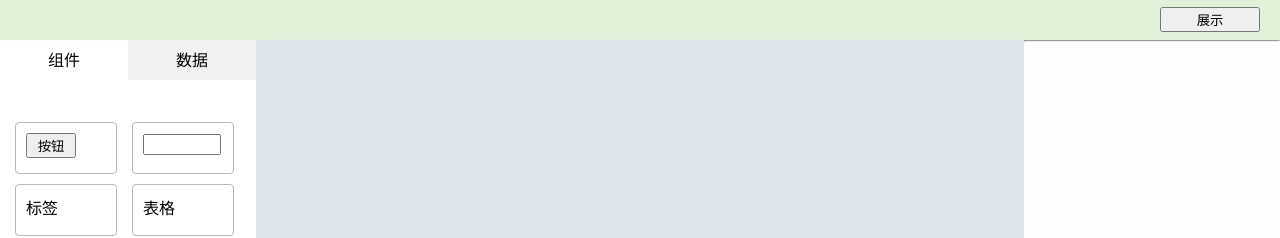
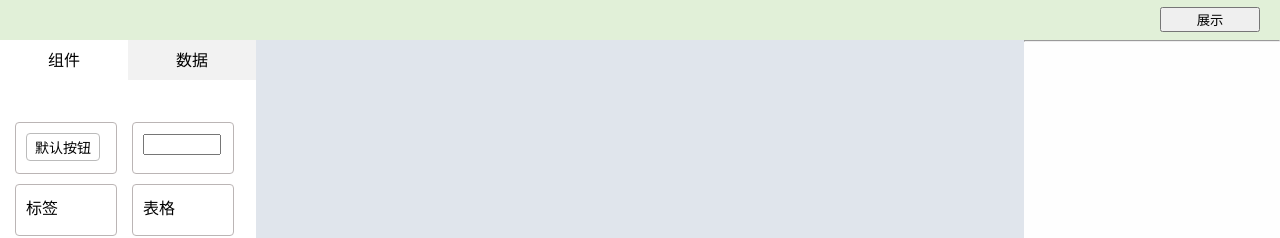
Before and after one commit to TeacherXin/XinBuilder, a React (Create React App) app: page /home in a window 1280 px wide. Shown: the top 238 px of the page. Built offline with nearby package versions, Linux system fonts and the light colour scheme.

Commit message:
fix: 给按钮增加配置属性

```diff
--- a/src/Component/Button/index.css
+++ b/src/Component/Button/index.css
@@ -1,8 +1,17 @@
-button{
-  min-width: 50px;
-  min-height: 25px;
+#componentButton button{
+  width: 74px;
+  height: 28px;
+  font-size: 14px;
+  background-color: #fff;
+  border: 1px solid #bbb;
+  border-radius: 4px;
 }
 
-.selectedComponent{
-  border: 1.5px solid blue;
+#componentButton .button:hover{
+  background-color: rgb(242, 240, 240);
+  border: 1px solid #505766;
 }
+
+#componentButton .disableButton:hover{
+  cursor: no-drop;
+}
--- a/src/Component/Button/index.js
+++ b/src/Component/Button/index.js
@@ -3,7 +3,24 @@ import './index.css'
 
 export default function Button(props) {
 
-  const {attributeValue,onClick,className,onContextMenu,actionJs,styleCss} = props
+  const {attributeValue,onClick,className,onContextMenu,actionJs,styleCss,size,disable} = props
+  const sizeMap = {
+    'sm': {
+      width: '70px',
+      height: '20px',
+      fontSize: '12px'
+    },
+    'md': {
+      width: '75px',
+      height: '28px',
+      fontSize: '14px'
+    },
+    'lg': {
+      width: '100px',
+      height: '30px',
+      fontSize: '15px'
+    }
+  }
 
   useEffect(() => {
     let css = document.createElement('style');
@@ -20,7 +37,7 @@ export default function Button(props) {
 
   return (
     <div id='componentButton'>
-      <button onContextMenu={onContextMenu} className={className} onClick={btnClick}>{attributeValue || '按钮'}</button>
+      <button className={disable? 'disableButton': 'button'} style={size? sizeMap[size] : {}} onContextMenu={onContextMenu} onClick={btnClick}>{attributeValue || '默认按钮'}</button>
     </div>
   )
 }
--- a/src/MainCom/renderCom/index.js
+++ b/src/MainCom/renderCom/index.js
@@ -396,6 +396,8 @@ export default function RenderCom(props) {
             className={item.selected? 'selectedComponent':''}
             changeTableData={changeTableData(item.dragId)}
             tableRes={attributeMap[item.dragId]?.tableData}
+            size={attributeMap[item.dragId]?.size}
+            disable={attributeMap[item.dragId]?.disable}
             />}
           <RightClickMenu code={item.code} changeRightPanelById={(changeRightPanelById(item.dragId))} showMenu={item.showMenu} left={item.style.minWidth} />
         </div>
@@ -417,6 +419,8 @@ export default function RenderCom(props) {
                 className={item.selected? 'selectedComponent':''}
                 changeTableData={changeTableData(item.dragId)}
                 tableRes={attributeMap[item.dragId]?.tableData}
+                size={attributeMap[item.dragId]?.size}
+                disable={attributeMap[item.dragId]?.disable}
                 />}
               <RightClickMenu code={item.code} changeRightPanelById={(changeRightPanelById(item.dragId))} showMenu={item.showMenu} left={item.style.minWidth} />
             </div>
--- a/src/MainCom/renderCom/rightClickMenu/index.js
+++ b/src/MainCom/renderCom/rightClickMenu/index.js
@@ -13,7 +13,7 @@ export default function RightClickMenu(props) {
       if(type === 'attribute'){
         switch (code) {
           case 'Button': {
-            changeRightPanelById(['attributeValue'],'attribute');
+            changeRightPanelById(['attributeValue','size','disable'],'attribute');
             break;
           }
           case 'Input': {
--- a/src/MainCom/rightCom/index.css
+++ b/src/MainCom/rightCom/index.css
@@ -8,5 +8,5 @@
 
 .attributeItem{
   width: 200px;
-  height: 80px;
+  height: 60px;
 }
--- a/src/MainCom/rightCom/index.js
+++ b/src/MainCom/rightCom/index.js
@@ -33,6 +33,7 @@ export default function RightCom(props) {
           (rightPanel[comId] || []).map((item,index) => {
             return <div key={index} className='attributeItem'>
               <label>{item}</label>
+              <br></br>
               <input key={index} onChange={onChange(item)} value={attributeMapRight?.[comId]?.[item] || ''}></input>
             </div>
           })
```
